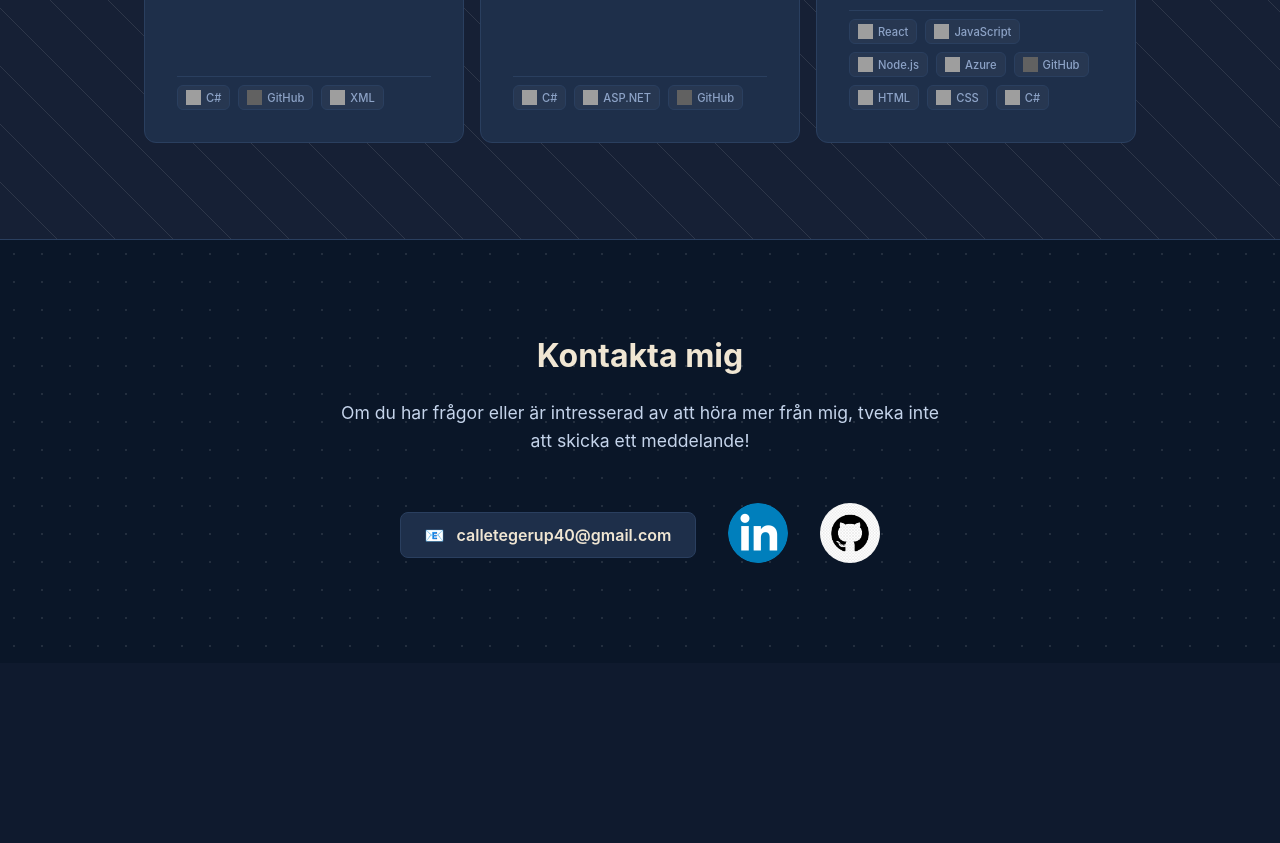
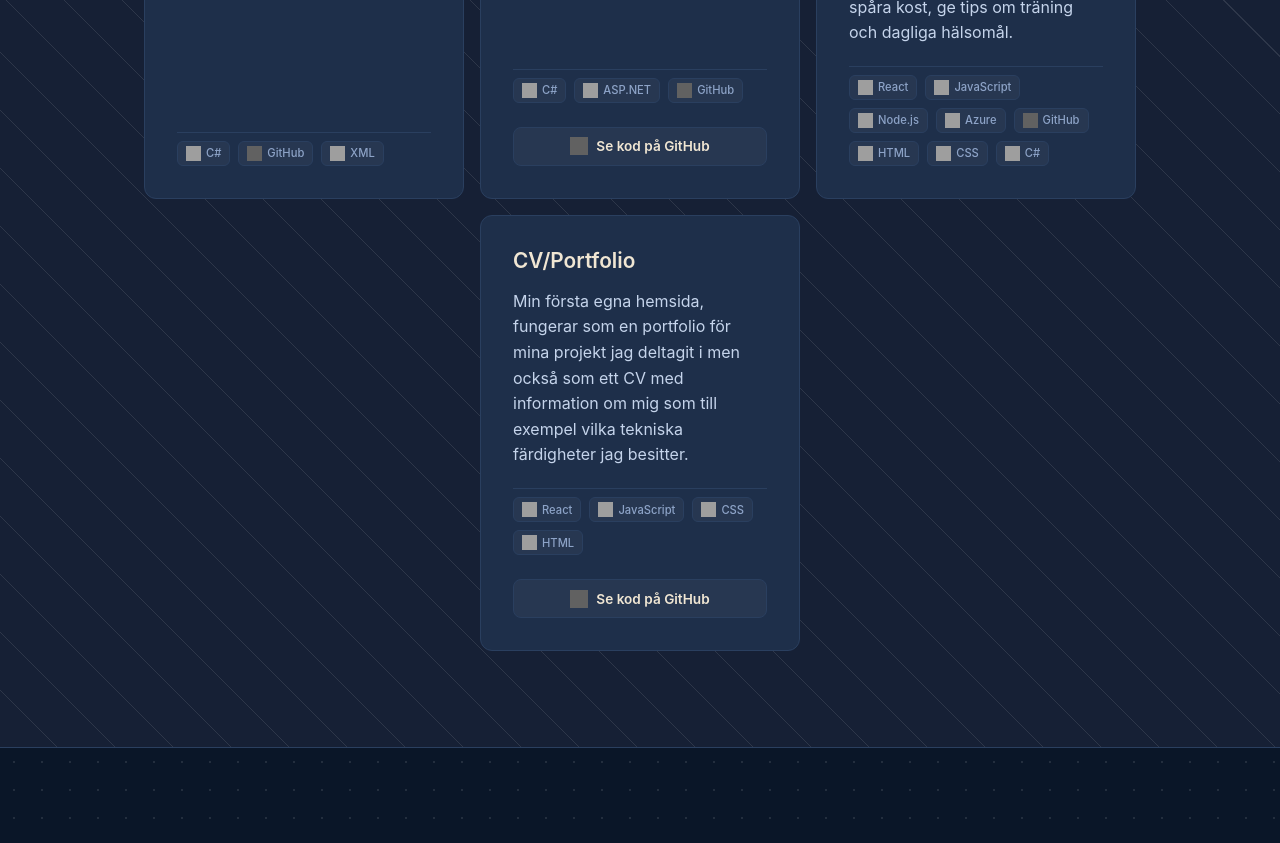
Before and after one commit to Nalldes/Portfolio, a React (Vite) app in the folder carl-tegerup-portfolio/: page / in a window 1280 px wide. Shown: the part 3780-4623 px from the top of the page. Before the commit the page ends 4443 px from the top, so only its background shows below. Built offline with nearby package versions, Linux system fonts and the light colour scheme; grey boxes are pictures that could not be loaded.

Commit message:
github knappar

```diff
--- a/carl-tegerup-portfolio/src/sections/Projects.jsx
+++ b/carl-tegerup-portfolio/src/sections/Projects.jsx
@@ -7,6 +7,7 @@ function Projects() {
       title: "Men in Black",
       description:
         "Ett projekt där jag och mina gruppmedlemmar fick skapa ett affärssystem för en fiktiv agent-grupp, vi arbetade genomgående mot lärarnas kravlista på systemet. Vi programmerade i Java och använde oss av GitHub för versionshantering samt en MySQL-databas.",
+      githubUrl: "https://github.com/Nalldes/MiB-projekt",
       tags: [
         {
           name: "Java",
@@ -27,6 +28,7 @@ function Projects() {
       title: "Hattmakarna",
       description:
         "Ett system för en hattmakare där fokuset låg på att arbeta inom Scrums ramverk. Kravlistan på systemet utökades i takt med projektets gång. Vi utvecklade med Java med JForms och även här implementerades en MySQL-databas samt GitHub för versionshantering.",
+      githubUrl: "https://github.com/Nalldes/Hatt",
       tags: [
         {
           name: "Java",
@@ -91,6 +93,7 @@ function Projects() {
       title: "CV-hanterare",
       description:
         "Utvecklade en komplett webbapplikation i C#, ASP.NET, och Entity Framework. Koden är strukturerad med en flerlagersarkitektur.",
+      githubUrl: "https://github.com/Nalldes/CVManager",
       tags: [
         {
           name: "C#",
@@ -146,6 +149,31 @@ function Projects() {
         },
       ],
     },
+    {
+      id: 7,
+      title: "CV/Portfolio",
+      description:
+        "Min första egna hemsida, fungerar som en portfolio för mina projekt jag deltagit i men också som ett CV med information om mig som till exempel vilka tekniska färdigheter jag besitter.",
+      githubUrl: "https://github.com/Nalldes/Portfolio",
+      tags: [
+        {
+          name: "React",
+          icon: "https://cdn.jsdelivr.net/gh/devicons/devicon/icons/react/react-original.svg",
+        },
+        {
+          name: "JavaScript",
+          icon: "https://cdn.jsdelivr.net/gh/devicons/devicon/icons/javascript/javascript-original.svg",
+        },
+        {
+          name: "CSS",
+          icon: "https://cdn.jsdelivr.net/gh/devicons/devicon/icons/css3/css3-original.svg",
+        },
+        {
+          name: "HTML",
+          icon: "https://cdn.jsdelivr.net/gh/devicons/devicon/icons/html5/html5-original.svg",
+        },
+      ],
+    },
   ];
 
   return (
@@ -169,6 +197,20 @@ function Projects() {
                 </div>
               ))}
             </div>
+            {project.githubUrl && (
+              <a
+                href={project.githubUrl}
+                target="_blank"
+                rel="noopener noreferrer"
+                className="project-github-link"
+              >
+                <img
+                  src="https://cdn.jsdelivr.net/gh/devicons/devicon/icons/github/github-original.svg"
+                  alt="GitHub"
+                />
+                Se kod på GitHub
+              </a>
+            )}
           </div>
         ))}
       </div>
--- a/carl-tegerup-portfolio/src/styles/Projects.css
+++ b/carl-tegerup-portfolio/src/styles/Projects.css
@@ -129,6 +129,37 @@
   font-weight: 500;
 }
 
+.project-github-link {
+  display: inline-flex;
+  align-items: center;
+  justify-content: center;
+  gap: 8px;
+  margin-top: 1.5rem;
+  padding: 0.6rem 1rem;
+  background-color: var(--tag-bg);
+  border: 1px solid var(--border);
+  border-radius: 8px;
+  font-size: 0.85rem;
+  font-weight: 600;
+  color: var(--text-primary);
+  text-decoration: none;
+  transition: all 0.2s ease;
+  width: 100%;
+}
+
+.project-github-link:hover {
+  background-color: transparent;
+  border-color: var(--accent, #5a7090);
+  transform: translateY(-2px);
+  box-shadow: 0 4px 12px var(--shadow);
+}
+
+.project-github-link img {
+  width: 18px;
+  height: 18px;
+  filter: var(--github-filter);
+}
+
 @media (max-width: 440px) {
   #projekt {
     padding: 4rem 1.5rem;
```
